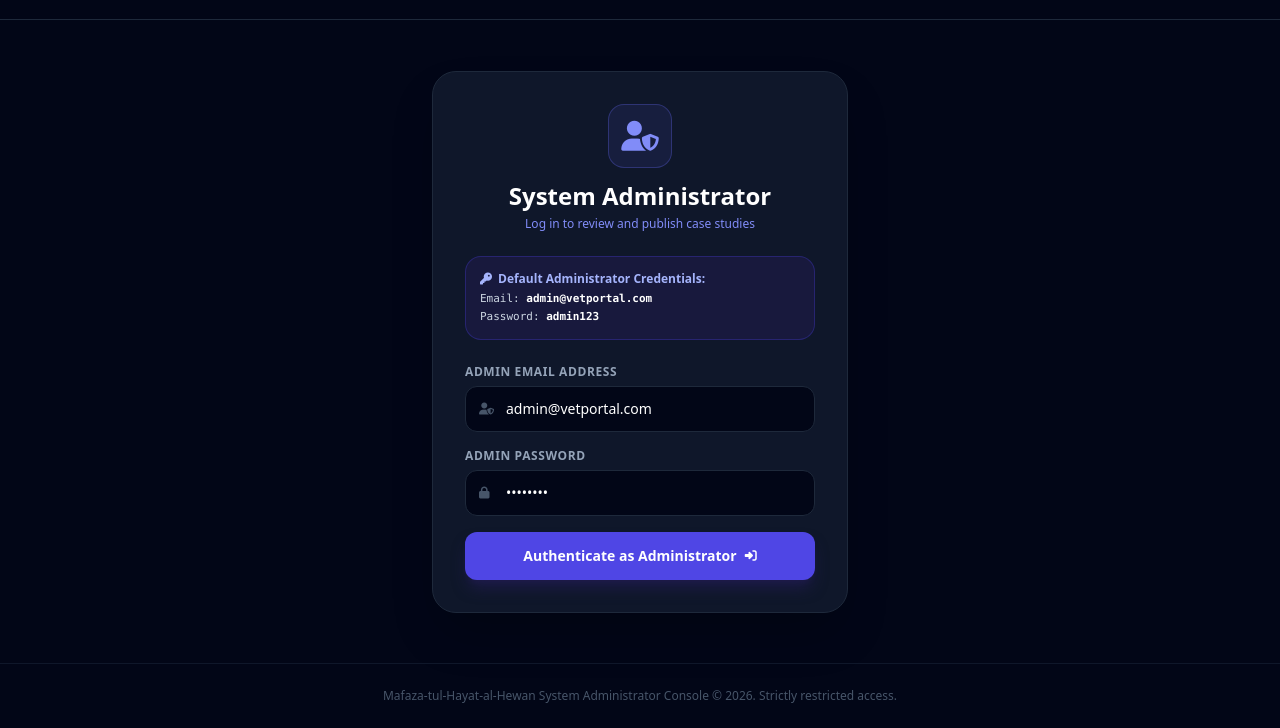
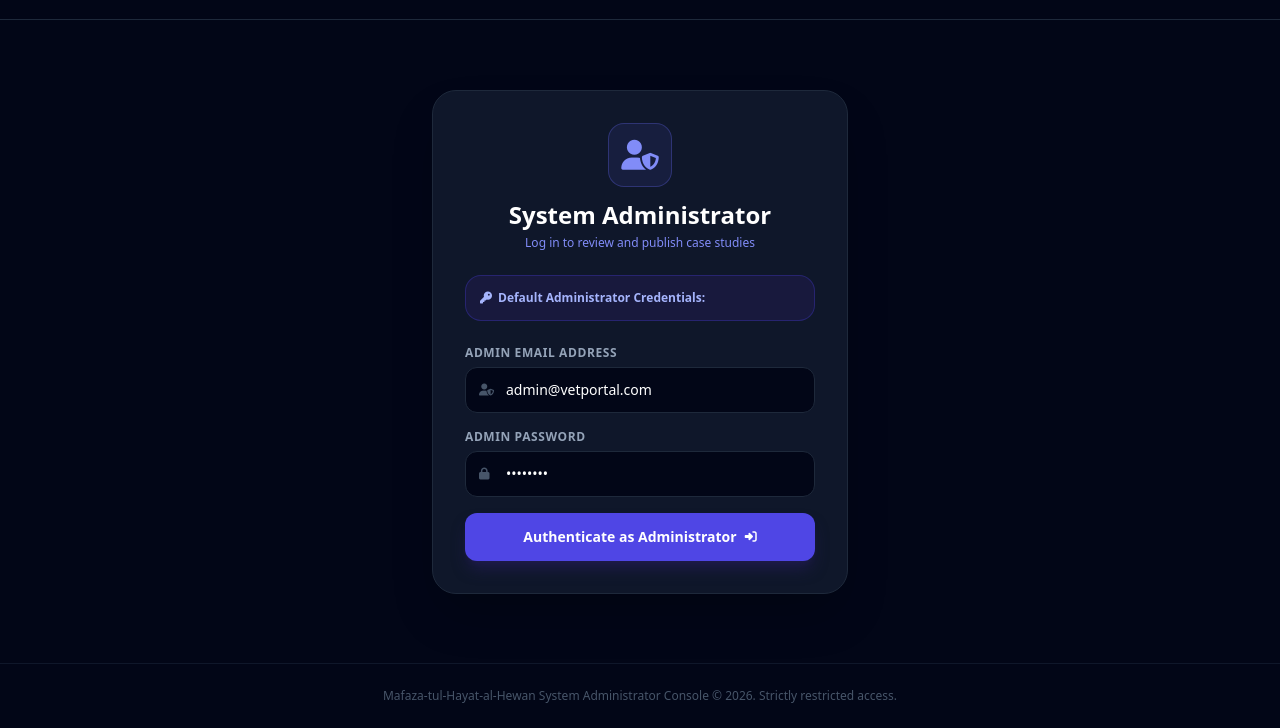
Before and after one commit to Qasim31372/vet.progress, a website: page public/admin/login.html in a window 1280 px wide. Shown: the part 72-800 px from the top of the page. Drawn offline with nearby package versions, Linux system fonts and the light colour scheme; a web font is replaced by a local one.

Commit message:
Update login.html

```diff
--- a/public/admin/login.html
+++ b/public/admin/login.html
@@ -45,10 +45,6 @@
         <p class="font-bold flex items-center gap-1.5 text-indigo-300">
           <i class="fa-solid fa-key"></i> Default Administrator Credentials:
         </p>
-        <div class="mt-1 font-mono text-[11px] text-slate-300 space-y-0.5">
-          <p>Email: <span class="text-white font-bold">admin@vetportal.com</span></p>
-          <p>Password: <span class="text-white font-bold">admin123</span></p>
-        </div>
       </div>
 
       <div id="adminAlert" class="hidden p-3 rounded-xl text-xs font-semibold flex items-center gap-2"></div>
```
